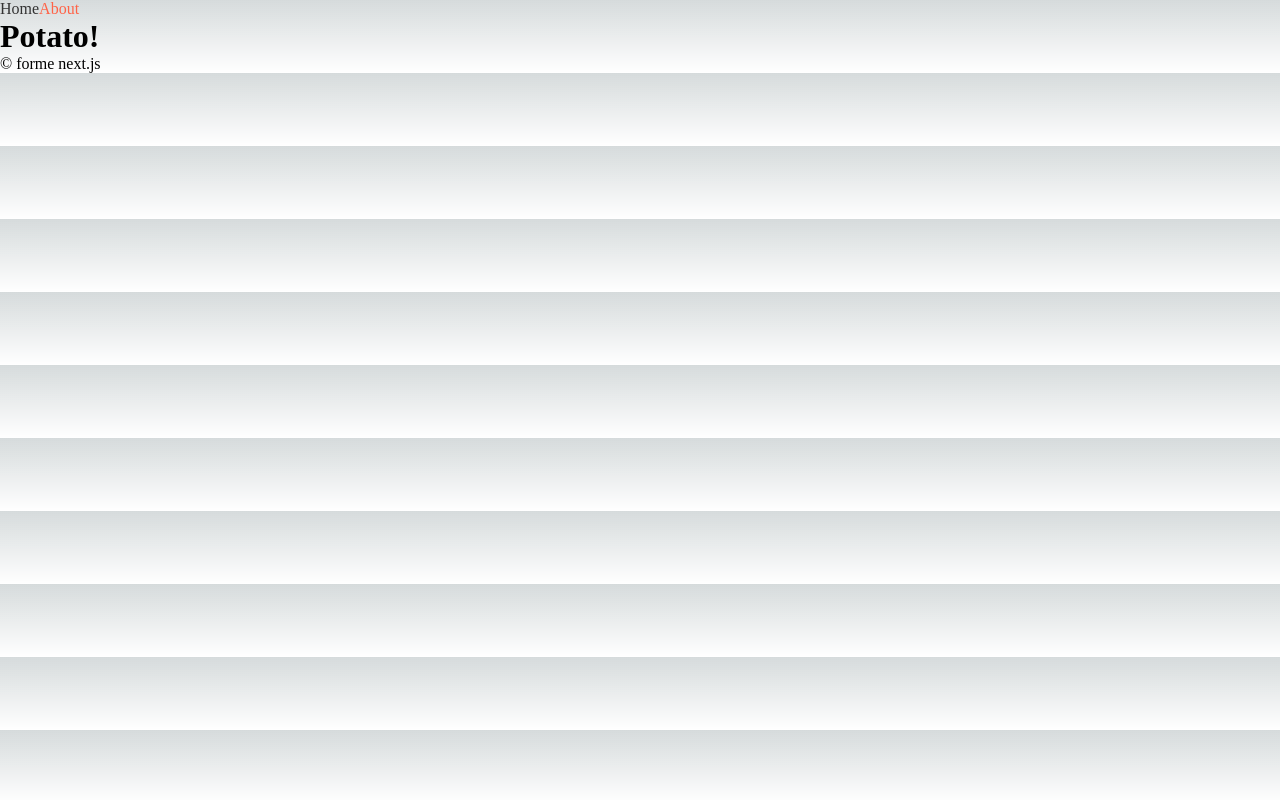
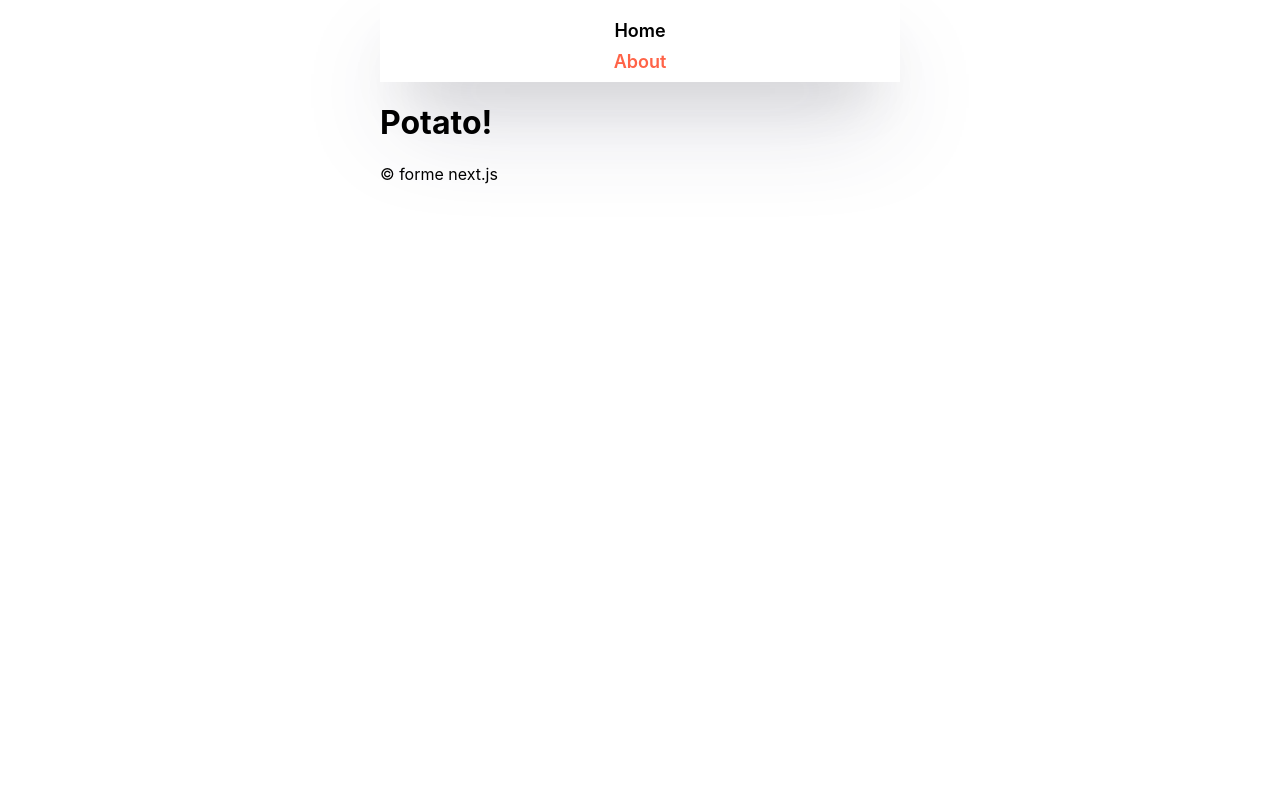
Before and after one commit to formegusto/study-next-js, a Next.js app: page /about-us in a window 1280 px wide. Built offline with nearby package versions, Linux system fonts and the light colour scheme.

Commit message:
Next Patterns : Layout, Seo

```diff
--- /dev/null
+++ b/components/Layout.tsx
@@ -0,0 +1,14 @@
+import React from "react";
+import NavBar from "./NavBar";
+
+function Layout({ children }: React.PropsWithChildren<any>) {
+  return (
+    <>
+      <NavBar />
+      <main>{children}</main>
+      <footer>&copy; forme next.js</footer>
+    </>
+  );
+}
+
+export default Layout;
--- a/components/NavBar.tsx
+++ b/components/NavBar.tsx
@@ -47,15 +47,29 @@ function NavBar() {
       </Link>
       <style jsx>{`
         nav {
-           {
-            /* background: tomato; */
-          }
+          display: flex;
+          gap: 10px;
+          flex-direction: column;
+          align-items: center;
+          padding-top: 20px;
+          padding-bottom: 10px;
+          box-shadow: rgba(50, 50, 93, 0.25) 0px 50px 100px -20px,
+            rgba(0, 0, 0, 0.3) 0px 30px 60px -30px;
         }
-        a {
-          text-decoration: none;
+        img {
+          max-width: 100px;
+          margin-bottom: 5px;
+        }
+        nav a {
+          font-weight: 600;
+          font-size: 18px;
         }
         .active {
           color: tomato;
+        }
+        nav div {
+          display: flex;
+          gap: 10px;
         }
       `}</style>
     </nav>
--- /dev/null
+++ b/components/Seo.tsx
@@ -0,0 +1,15 @@
+import Head from "next/head";
+
+type Props = {
+  title: string;
+};
+
+function Seo({ title }: Props) {
+  return (
+    <Head>
+      <title>{title}</title>
+    </Head>
+  );
+}
+
+export default Seo;
--- a/pages/_app.tsx
+++ b/pages/_app.tsx
@@ -1,19 +1,12 @@
 import { AppProps } from "next/app";
-import NavBar from "../components/NavBar";
+import Layout from "../components/Layout";
 import "../styles/globals.css";
 
 function FormeApp({ Component, pageProps }: AppProps) {
   return (
-    <div id="Forme-App">
-      <NavBar />
+    <Layout>
       <Component {...pageProps} />
-      <footer>&copy; forme next.js</footer>
-      <style jsx global>{`
-        a {
-          color: #333;
-        }
-      `}</style>
-    </div>
+    </Layout>
   );
 }
 
--- a/pages/_document.tsx
+++ b/pages/_document.tsx
@@ -4,7 +4,6 @@ function FormeDocument() {
   return (
     <Html lang="ko">
       <Head title="Forme NextJs App" />
-      <title>Forme NextJS App</title>
       <body>
         <Main />
         <NextScript />
--- a/pages/about-us.tsx
+++ b/pages/about-us.tsx
@@ -1,9 +1,9 @@
-import NavBar from "../components/NavBar";
+import Seo from "../components/Seo";
 
 function Potato() {
   return (
     <div>
-      {/* <NavBar /> */}
+      <Seo title="Abot | Next Movies" />
       <h1>Potato!</h1>
     </div>
   );
--- a/styles/globals.css
+++ b/styles/globals.css
@@ -1,98 +1,15 @@
-:root {
-  --max-width: 1100px;
-  --border-radius: 12px;
-  --font-mono: ui-monospace, Menlo, Monaco, 'Cascadia Mono', 'Segoe UI Mono',
-    'Roboto Mono', 'Oxygen Mono', 'Ubuntu Monospace', 'Source Code Pro',
-    'Fira Mono', 'Droid Sans Mono', 'Courier New', monospace;
-
-  --foreground-rgb: 0, 0, 0;
-  --background-start-rgb: 214, 219, 220;
-  --background-end-rgb: 255, 255, 255;
-
-  --primary-glow: conic-gradient(
-    from 180deg at 50% 50%,
-    #16abff33 0deg,
-    #0885ff33 55deg,
-    #54d6ff33 120deg,
-    #0071ff33 160deg,
-    transparent 360deg
-  );
-  --secondary-glow: radial-gradient(
-    rgba(255, 255, 255, 1),
-    rgba(255, 255, 255, 0)
-  );
-
-  --tile-start-rgb: 239, 245, 249;
-  --tile-end-rgb: 228, 232, 233;
-  --tile-border: conic-gradient(
-    #00000080,
-    #00000040,
-    #00000030,
-    #00000020,
-    #00000010,
-    #00000010,
-    #00000080
-  );
-
-  --callout-rgb: 238, 240, 241;
-  --callout-border-rgb: 172, 175, 176;
-  --card-rgb: 180, 185, 188;
-  --card-border-rgb: 131, 134, 135;
-}
-
-@media (prefers-color-scheme: dark) {
-  :root {
-    --foreground-rgb: 255, 255, 255;
-    --background-start-rgb: 0, 0, 0;
-    --background-end-rgb: 0, 0, 0;
-
-    --primary-glow: radial-gradient(rgba(1, 65, 255, 0.4), rgba(1, 65, 255, 0));
-    --secondary-glow: linear-gradient(
-      to bottom right,
-      rgba(1, 65, 255, 0),
-      rgba(1, 65, 255, 0),
-      rgba(1, 65, 255, 0.3)
-    );
-
-    --tile-start-rgb: 2, 13, 46;
-    --tile-end-rgb: 2, 5, 19;
-    --tile-border: conic-gradient(
-      #ffffff80,
-      #ffffff40,
-      #ffffff30,
-      #ffffff20,
-      #ffffff10,
-      #ffffff10,
-      #ffffff80
-    );
-
-    --callout-rgb: 20, 20, 20;
-    --callout-border-rgb: 108, 108, 108;
-    --card-rgb: 100, 100, 100;
-    --card-border-rgb: 200, 200, 200;
-  }
-}
-
-* {
-  box-sizing: border-box;
+html,
+body {
   padding: 0;
   margin: 0;
-}
-
-html,
-body {
-  max-width: 100vw;
-  overflow-x: hidden;
+  font-family: -apple-system, BlinkMacSystemFont, Segoe UI, Roboto, Oxygen,
+    Ubuntu, Cantarell, Fira Sans, Droid Sans, Helvetica Neue, sans-serif;
 }
 
 body {
-  color: rgb(var(--foreground-rgb));
-  background: linear-gradient(
-      to bottom,
-      transparent,
-      rgb(var(--background-end-rgb))
-    )
-    rgb(var(--background-start-rgb));
+  max-width: 520px;
+  width: 100%;
+  margin: 0 auto;
 }
 
 a {
@@ -100,8 +17,6 @@ a {
   text-decoration: none;
 }
 
-@media (prefers-color-scheme: dark) {
-  html {
-    color-scheme: dark;
-  }
+* {
+  box-sizing: border-box;
 }
```
Also changed, not shown: pages/index.tsx (+2 -7 lines).
